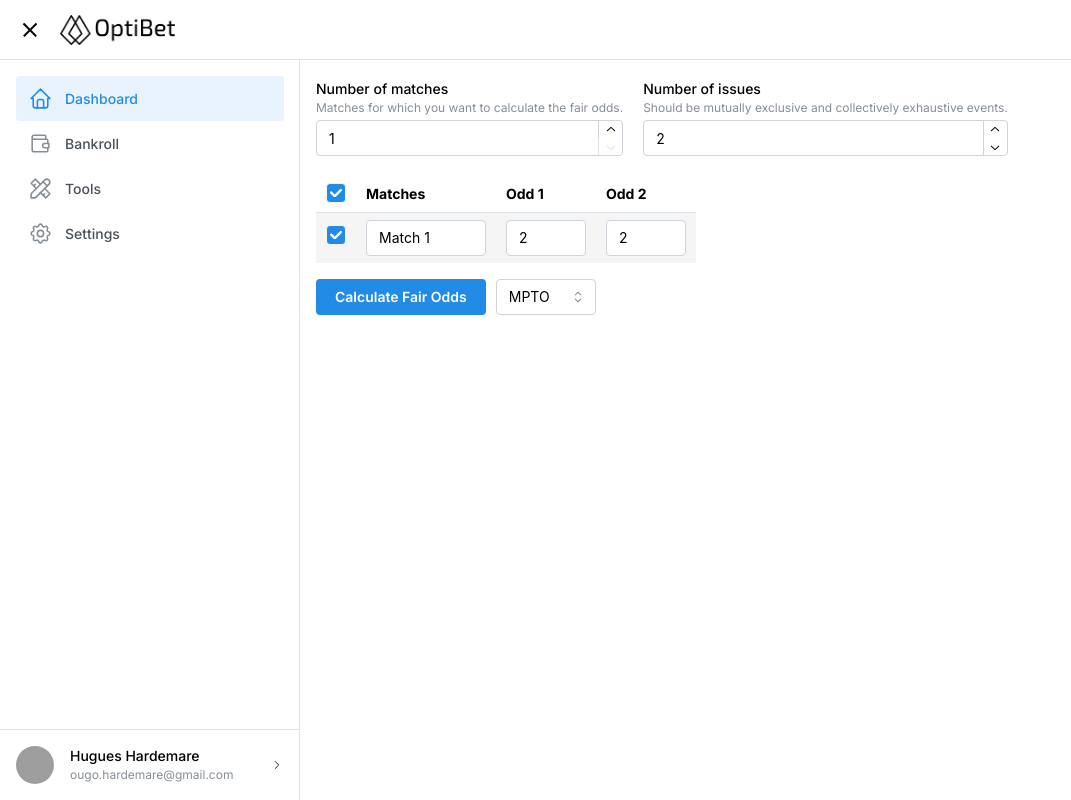
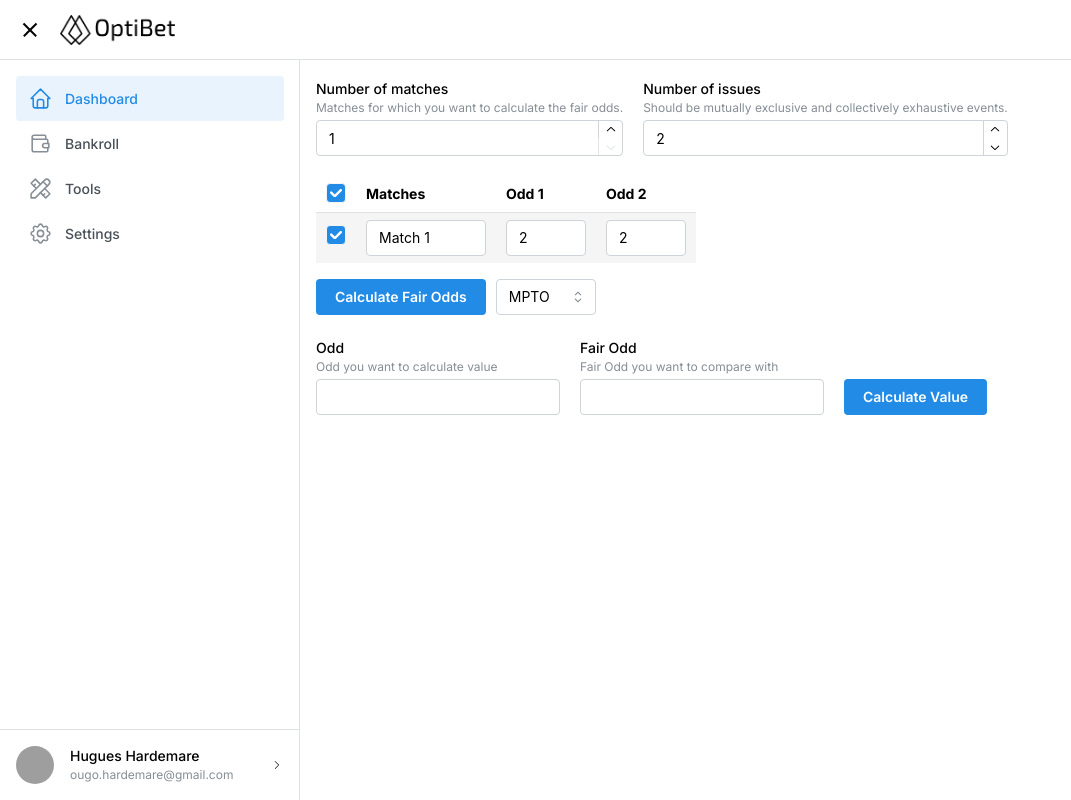
Before and after one commit to hughdmr/OBet_, a Next.js app: page /tool/value in a window 1280 px wide. Shown: the whole page, without its empty margins (0-1071 px from the left). Built offline with nearby package versions, Linux system fonts and the light colour scheme; grey boxes are pictures that could not be loaded.

Commit message:
add of value, kelly route

```diff
--- /dev/null
+++ b/src/app/api/value/route.ts
@@ -0,0 +1,48 @@
+import { NextResponse } from 'next/server';
+
+const calculateKellyStake = (kellyOdd: number, kellyFOdd: number): number => {
+  if (kellyOdd <= 1 || kellyFOdd <= 1) {
+    throw new Error('Odds must be greater than 1.');
+  }
+  return parseFloat(
+    (100 * (1 / kellyFOdd - (1 - 1 / kellyFOdd) / (kellyOdd - 1))).toFixed(2)
+  );
+};
+
+const calculateValue = (kellyOdd: number, kellyFOdd: number): number => {
+  if (kellyFOdd === 0) {
+    throw new Error('Fair odd (kellyFOdd) cannot be zero.');
+  }
+  return parseFloat((100 * (kellyOdd / kellyFOdd) - 100).toFixed(2));
+};
+
+export async function POST(req: Request) {
+  try {
+    const body = await req.json();
+    const { KellyOdd, KellyFOdd } = body;
+
+    if (typeof KellyOdd !== 'number' || typeof KellyFOdd !== 'number') {
+      return NextResponse.json(
+        { error: 'Invalid input. Please provide both KellyOdd and KellyFOdd as numbers.' },
+        { status: 400 }
+      );
+    }
+
+    const kellyStake = calculateKellyStake(KellyOdd, KellyFOdd);
+    const calculatedValue = calculateValue(KellyOdd, KellyFOdd);
+
+    console.log(`Kelly Stake: ${kellyStake}%`);
+    console.log(`Calculated Value: ${calculatedValue}%`);
+
+    return NextResponse.json(
+      { kellyStake, calculatedValue },
+      { status: 200 }
+    );
+  } catch (error) {
+    console.error(error);
+    return NextResponse.json(
+      { error: 'An error occurred while processing your request.' },
+      { status: 500 }
+    );
+  }
+}
--- a/src/app/tool/value/page.tsx
+++ b/src/app/tool/value/page.tsx
@@ -1,13 +1,19 @@
 'use client';
 
 import { useState } from 'react';
-import { InputBetNumber, InputIssuesNumber } from '../../../components/ValueInputs';
+import { Text } from '@mantine/core';
+import { InputBetNumber, InputIssuesNumber, InputKellyOdd, InputKellyFOdd, CalculKellyButton } from '../../../components/ValueInputs';
 import TableInput from '../../../components/ValueTable';
 import classes from '../../../components/ValueInputs.module.css';
 
 export default function Home() {
   const [betNumber, setBetNumber] = useState(1);
   const [issuesNumber, setIssuesNumber] = useState(2);
+  const [KellyOdd, setKellyOdd] = useState<number | null>(null);
+  const [KellyFOdd, setKellyFOdd] = useState<number | null>(null);
+  const [result, setResult] = useState<number | null>(null);
+  const [kelly, setKelly] = useState<number | null>(null);
+  const [reco, setReco] = useState<number | null>(null);
 
   return (
     <div className={classes.container}>
@@ -18,6 +24,24 @@ export default function Home() {
       <div className={classes.scrollable}>
         <TableInput betNumber={betNumber} issuesNumber={issuesNumber}/>
       </div>
+      <div className={classes.flexContainer}>
+        <InputKellyOdd setKellyOdd={setKellyOdd} />
+        <InputKellyFOdd setKellyFOdd={setKellyFOdd} />
+        <CalculKellyButton KellyOdd={KellyOdd} KellyFOdd={KellyFOdd} setResult={setResult} setKelly={setKelly} setReco={setReco}/>
+        {result !== null && (
+            <Text className={classes.resultText}>  Value: {result}%</Text>
+          )}
+        {kelly !== null && (
+            <Text className={classes.resultText}>  Kelly Stake: {kelly}%</Text>
+
+        )}
+        {kelly !== null && (
+          <Text className={classes.resultText}>
+            Recommended Stake: {reco}%
+          </Text>
+        )}
+
+      </div>
     </div>
   );
 }
--- a/src/components/ValueInputs.module.css
+++ b/src/components/ValueInputs.module.css
@@ -9,6 +9,12 @@
 .flexContainer {
   display: flex;
   gap: 20px; /* Espace entre les inputs */
+  align-items: flex-end; /* Align items at the bottom */
+}
+
+
+.resultText {
+  margin-left: 10px; /* Add space between button and result text */
 }
 
 
--- a/src/components/ValueInputs.tsx
+++ b/src/components/ValueInputs.tsx
@@ -1,5 +1,5 @@
-import React, { useState } from 'react';
-import { NumberInput, Select, Button } from '@mantine/core';
+import React from 'react';
+import { NumberInput, Button } from '@mantine/core';
 import './ValueInputs.module.css';
 
 // Composant InputIssuesNumber
@@ -36,9 +36,76 @@ const InputBetNumber: React.FC<{ setBetNumber: (value: number) => void }> = ({ s
   />
 );
 
-interface InputOperationTypeProps {
-  setOperationType: (value: string | null) => void;
-  handleCalculate: () => void; // Renommé pour la clarté
-}
+const InputKellyOdd: React.FC<{ setKellyOdd: (value: number) => void }> = ({ setKellyOdd }) => (
+  <NumberInput
+    label="Odd"
+    description="Odd you want to calculate value"
+    clampBehavior="strict"
+    hideControls
+    min={1}
+    allowDecimal={true}
+    stepHoldDelay={500}
+    stepHoldInterval={100}
+    onChange={(value) => setKellyOdd(value as number)}
+  />
+);
 
-export {InputBetNumber, InputIssuesNumber};
+const InputKellyFOdd: React.FC<{ setKellyFOdd: (value: number) => void }> = ({ setKellyFOdd }) => (
+  <NumberInput
+    label="Fair Odd"
+    description="Fair Odd you want to compare with"
+    clampBehavior="strict"
+    hideControls
+    min={1}
+    allowDecimal={true}
+    stepHoldDelay={500}
+    stepHoldInterval={100}
+    onChange={(value) => setKellyFOdd(value as number)}
+  />
+);
+
+const handleValueCalculate = async (KellyOdd: number | null, KellyFOdd: number | null, setResult: any, setKelly: any, setReco: any) => {
+  try {
+    const response = await fetch('/api/value', {
+      method: 'POST',
+      headers: {
+        'Content-Type': 'application/json',
+      },
+      body: JSON.stringify({ KellyOdd, KellyFOdd }),
+    });
+
+    const data = await response.json();
+
+    console.log('Calculated Value:', data.calculatedValue);
+    console.log('Calculated Stake:', data.kellyStake);
+
+    setResult(data.calculatedValue);
+    setKelly(data.kellyStake);
+    setReco(isNaN(data.kellyStake / 2.5) ? '' : (data.kellyStake / 2.5).toFixed(2));
+  } catch (error) {
+    console.error('Error calculating value and stake:', error);
+  }
+};
+
+const CalculKellyButton = ({
+  KellyOdd,
+  KellyFOdd,
+  setResult,
+  setKelly,
+  setReco,
+}: {
+  KellyOdd: number | null;
+  KellyFOdd: number | null;
+  setResult: any;
+  setKelly: any;
+  setReco: any;
+}) => {
+  return(
+    <Button mt="md" onClick={() => handleValueCalculate(KellyOdd, KellyFOdd, setResult, setKelly, setReco)}>
+    Calculate Value
+  </Button>
+  );
+};
+
+
+export {InputBetNumber, InputIssuesNumber, InputKellyOdd, InputKellyFOdd, CalculKellyButton};
--- a/src/components/ValueTable.tsx
+++ b/src/components/ValueTable.tsx
@@ -202,18 +202,6 @@ const TableInput: React.FC<{
             response = await sendDataToFOAPI('em', oddsData);
             break;
 
-        case 'OR':
-            response = await sendDataToFOAPI('or', oddsData);
-            break;
-
-        case 'LOG':
-            response = await sendDataToFOAPI('log', oddsData);
-            break;
-
-        case 'SHIN':
-            response = await sendDataToFOAPI('shin', oddsData);
-            break;
-
         default:
           console.warn('Unknown fo type:', foType);
           break;
@@ -337,7 +325,7 @@ const TableInput: React.FC<{
             <Select
                 label=""
                 placeholder="Method"
-                data={['MPTO', 'EM' , 'SHIN', 'OR', 'LOG']}
+                data={['MPTO', 'EM']}
                 defaultValue="MPTO"
                 onChange={handleFOChange}
                 style={{ width: '100px' }} // Réduire la largeur du Select
```
Also changed, not shown: src/app/api/mise/kelly/route.ts (deleted), src/app/api/mise/value/route.ts (deleted).
